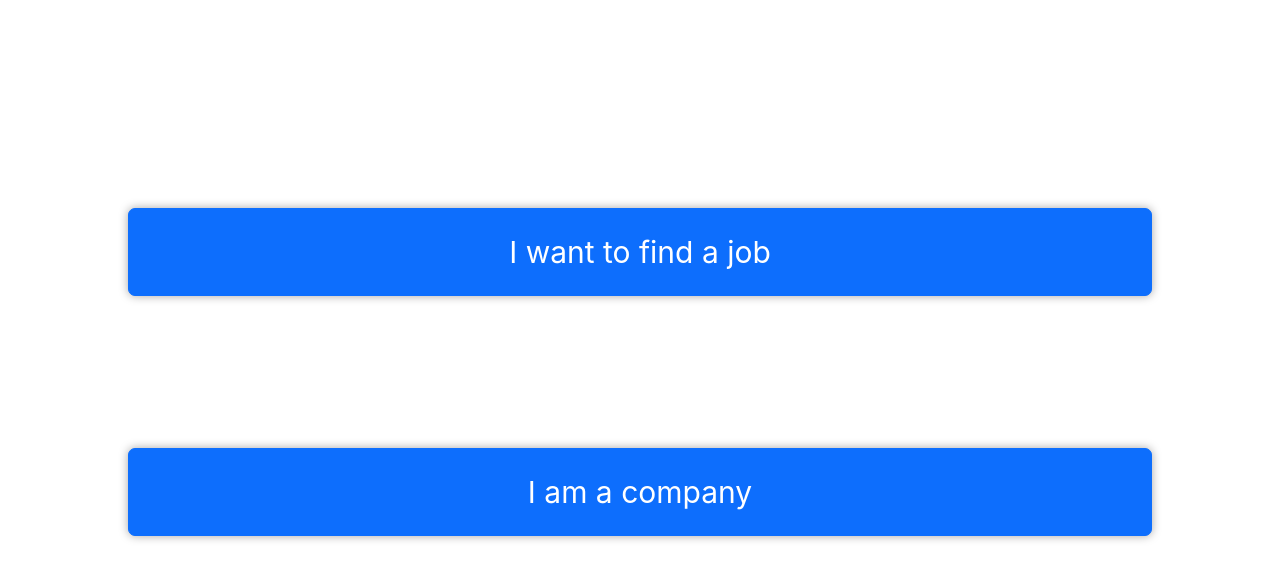
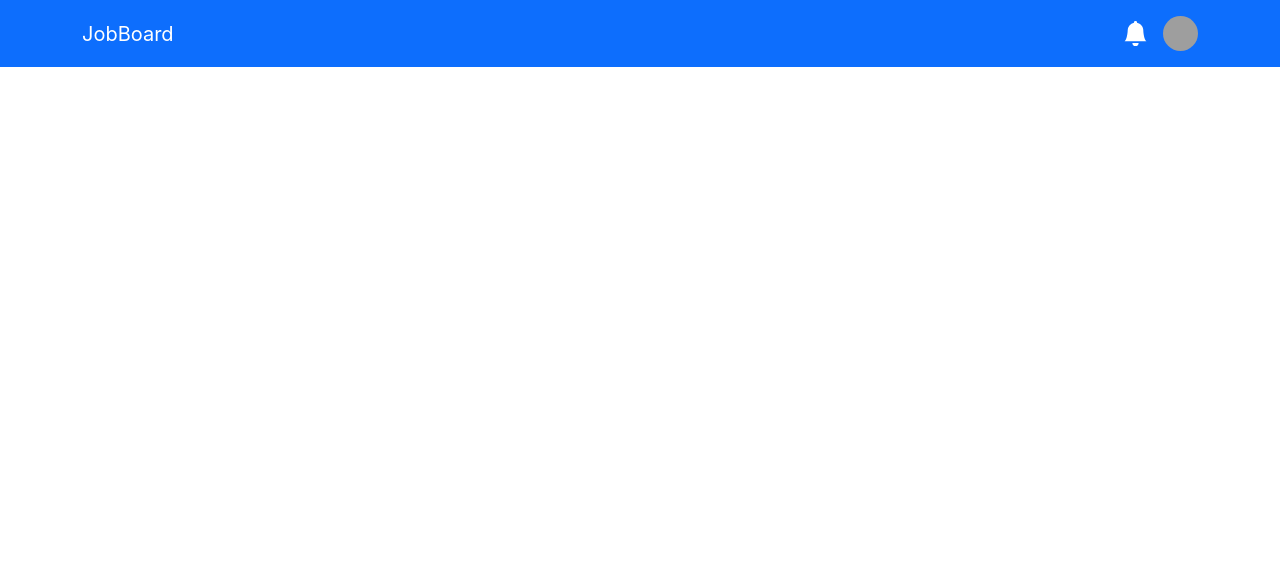
Before and after one commit to lahcen13/jobBoard, a React (Create React App) app in the folder job-board-front/: page / in a window 1280 px wide. Shown: the top 580 px of the page. Built offline with nearby package versions, Linux system fonts and the light colour scheme; sample sign-in values are in the browser's storage; grey boxes are pictures that could not be loaded.

Commit message:
refacto(Navbar): conditional display if logged or not

```diff
--- a/job-board-front/src/App.js
+++ b/job-board-front/src/App.js
@@ -8,9 +8,8 @@ import VisitorPage from './components/Visitor-page/Visitor-page';
 function App() {
   return (
     <div className="Ap">
-      <Navbar></Navbar>
-      <VisitorPage>
-      </VisitorPage>
+
+     <VisitorPage />
 
     </div>
   );
--- a/job-board-front/src/components/Navbar/Navbar.css
+++ b/job-board-front/src/components/Navbar/Navbar.module.css
@@ -1,5 +1,5 @@
 
-.Navbar{
+.navbar{
     position: sticky!important;
 	top: 0!important;
     z-index: 1000!important;
@@ -9,16 +9,20 @@
 
 
 
-.photo{
+.userPic{
     margin-left:15px;
 }
-.photo:hover{
+.userPic:hover{
     transition: 0.4s;
     transform: scale(1.3);
 
 }
 
-.logoCloche:hover{
+.bell:hover{
     transition: 0.4s;
     transform: scale(1.3);
 }
+
+.unRegisteredRedirects {
+    color: white;
+}
--- a/job-board-front/src/components/Navbar/Navbar.tsx
+++ b/job-board-front/src/components/Navbar/Navbar.tsx
@@ -1,5 +1,5 @@
 import React, { useState } from 'react';
-import './Navbar.css';
+import styles from './Navbar.module.css';
 import Navv from 'react-bootstrap/Navbar';
 import Container from 'react-bootstrap/Container';
 import Nav from 'react-bootstrap/Nav';
@@ -7,6 +7,8 @@ import PropTypes from 'prop-types';
 import { BellFill } from 'react-bootstrap-icons';
 import Image from 'react-bootstrap/Image';
 import Menu from '../Menu/Menu'
+import { getUser } from '../../functions/session';
+import {Link} from 'react-router-dom'
 
 const Navbar = () => {
   const [isOpen, setOpen] = useState<boolean>(false)
@@ -16,13 +18,13 @@ const Navbar = () => {
     setOpen(!isOpen)
   }
 
-  return   <div className="Navbar">
+  return   <div className={styles.navbar}>
   <Navv bg="primary" variant="dark" >
     <Container>
       <Navv.Brand href="#home">JobBoard</Navv.Brand>
       <Navv.Text>
-        <BellFill size={25} color="white" className="logoCloche"> </BellFill>
-        <Image onClick={() => handleClick()} src="https://picsum.photos/200/200" className="photo" width="35px" roundedCircle />
+        {getUser() ? <><BellFill size={25} color="white" className={styles.bell}> </BellFill>
+        <Image onClick={() => handleClick()} src="https://picsum.photos/200/200" className={styles.userPic} width="35px" roundedCircle /></>: <div className={styles.unRegisteredRedirects}><Link to="/login"><p>Connexion</p></Link> <Link to="/register"><p>Register</p></Link></div>}
       </Navv.Text>
     </Container>
   </Navv>
--- a/job-board-front/src/components/Visitor-page/Visitor-page.tsx
+++ b/job-board-front/src/components/Visitor-page/Visitor-page.tsx
@@ -2,13 +2,12 @@ import React from 'react';
 import './Visitor-page.css';
 import Button from 'react-bootstrap/Button';
 import { Link } from 'react-router-dom';
+import Navbar from '../Navbar/Navbar';
 
 const Visitorpage = () => (
 
   <div className="Visitor-page">
-
-    <Link to="/login"><Button variant="primary" className="buttonFirstPage ">I want to find a job</Button> </Link><br />
-    <Link to="/"><Button variant="primary" className="buttonFirstPage">I am a company</Button></Link>
+    <Navbar />
 
 
   </div >
```
Also changed, not shown: 1 other file (tests, documents, lock files or other folders).
